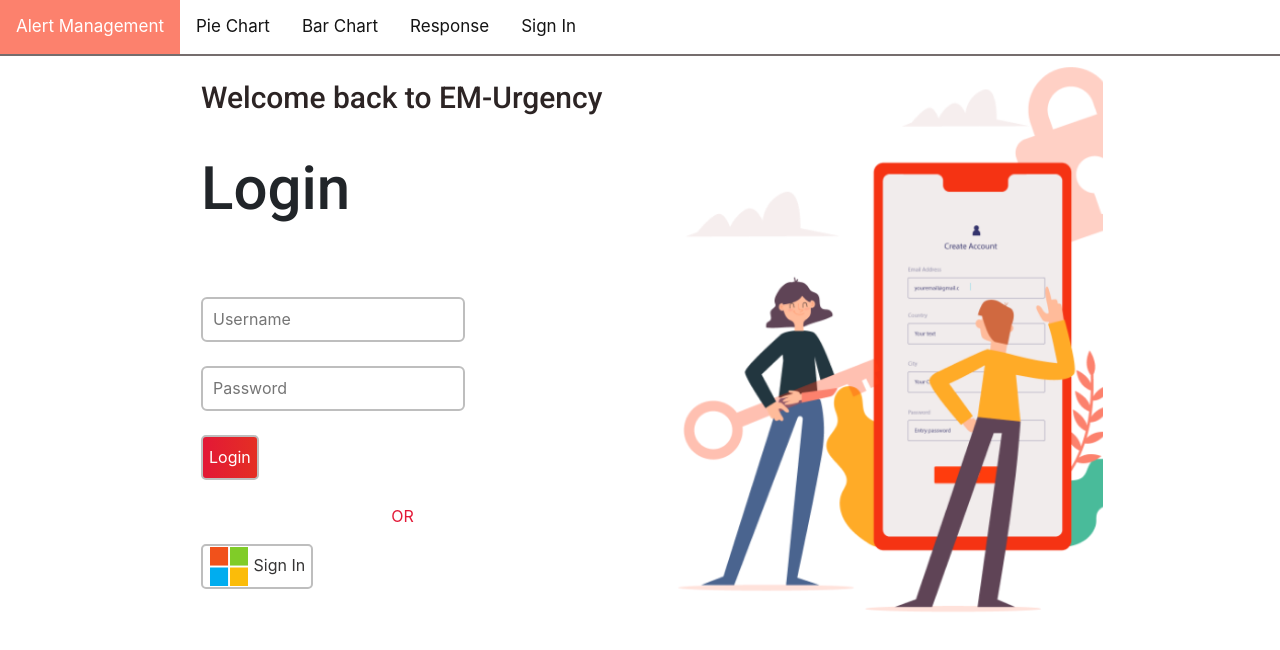
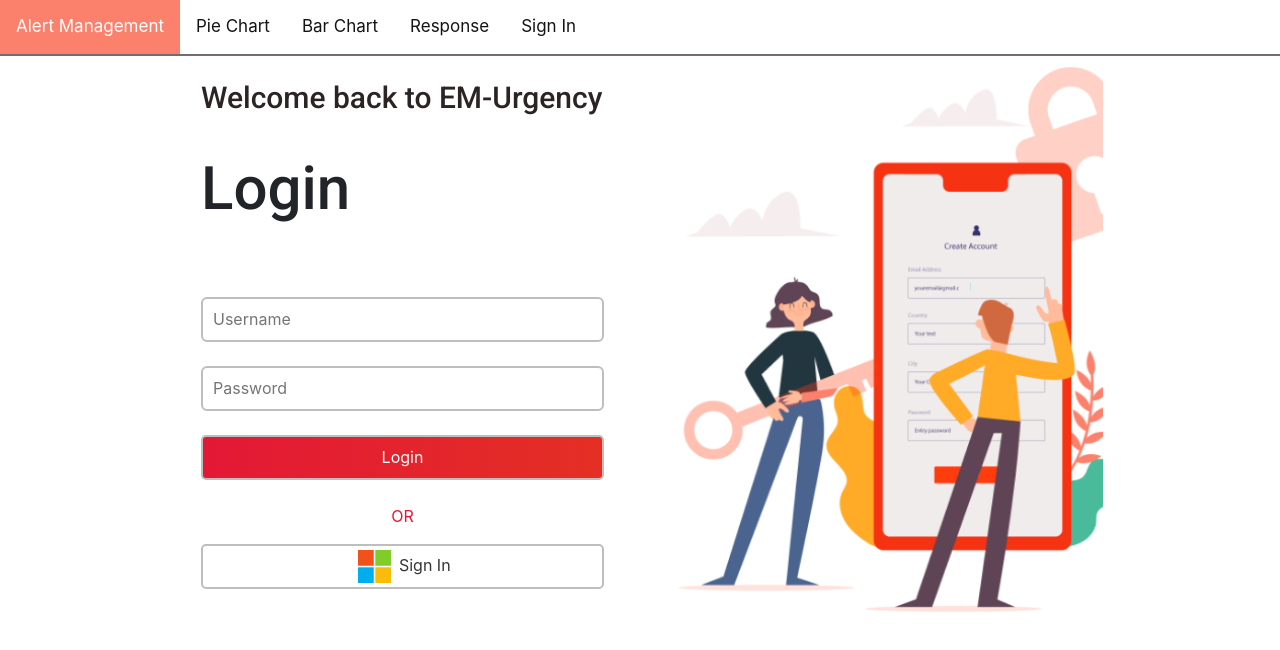
Before and after one commit to adnanmk-1999/EM-Urgency-FrontEnd, a React (Create React App) app: page /login in a window 1280 px wide. Shown: the top 650 px of the page. Built offline with nearby package versions, Linux system fonts and the light colour scheme.

Commit message:
console cleared

```diff
--- a/src/App.css
+++ b/src/App.css
@@ -1,6 +1,3 @@
-.App {
-  width: fill;
-}
 
 .addButton {
   text-align: right;
--- a/src/pages/barChart/barChart.js
+++ b/src/pages/barChart/barChart.js
@@ -3,7 +3,7 @@
 
 function BarChart1(){
 
-    const [data, setData] = useState([
+    const [data] = useState([
         { name: "Christmas", NotResponded: 30, Responded: 35 },
         { name: "Subject 2", NotResponded: 46, Responded: 23 },
         { name: "Subject 3", NotResponded: 43, Responded: 21 },
--- a/src/pages/login/login.css
+++ b/src/pages/login/login.css
@@ -40,7 +40,7 @@
     border-color: #5369f8; */
     background-image: linear-gradient(to right, #E31836 , #E42F24);
     color: #fff;
-    width: fill;
+    width: stretch;
     height: 45px;
     border-radius: 5px;
     border: 2px solid #bebebe;
@@ -53,7 +53,7 @@
 
   .signIn {
     color: rgb(54, 53, 53);
-    width: fill;
+    width: stretch;
     height: 45px;
     border-radius: 5px;
     background-color:white;
@@ -66,7 +66,7 @@
   }
 
   .userTextFeild {
-    width: fill;
+    width: stretch;
     height: 45px;
     border: 2px solid #bebebe;
     box-sizing: border-box;
@@ -79,7 +79,7 @@
   }
   .password {
 /* position: absolute; */
-    width: fill;
+    width: stretch;
     height: 45px;
     padding-left: 10px;
     border: 2px solid #bebebe;
--- a/src/pages/login/loginPage.js
+++ b/src/pages/login/loginPage.js
@@ -99,7 +99,7 @@
                         </button><br/><br/>
                         <p style={{color:"#E31836", textAlign: 'center'}}>OR</p>
                         <button type="submit" className="signIn">
-                          <img className="microsoftLogo" src = {MicrosoftLogo}></img> Sign In
+                          <img className="microsoftLogo" src = {MicrosoftLogo} alt="logo"></img> Sign In
                         </button><br/>
 
 
--- a/src/pages/pieChart/pieChart.js
+++ b/src/pages/pieChart/pieChart.js
@@ -3,12 +3,12 @@
 
 function PieChart1() {
 
-    const [count, setCount] = useState(
+    const [count] = useState(
         {id : 1, success : 40, fail : 10, pending : 10}
     )
 
 
-    const [data, setData] = useState([
+    const [data] = useState([
         { name: "Success", value: count.success, fill: "#88E16E"},
         { name: "Pending", value: count.pending, fill: "#F5E767"},
         { name: "Fail", value: count.fail, fill: "#F66060"}
--- a/src/pages/response/userResponse.js
+++ b/src/pages/response/userResponse.js
@@ -1,7 +1,6 @@
 import React, { useState } from 'react';
 import MaterialTable from 'material-table'
 import {AddIcon} from '@material-ui/icons/Add';
-import { useNavigate } from 'react-router-dom';
 import RespondBox from './components/respondBox';
 
 import './userResponse.css';
@@ -9,7 +8,7 @@
 
 function UserResponse() {
 
-  const [responseData, setResponseData] = useState([
+  const [responseData] = useState([
     { id : "1", No:"1", date: "2020-04-07", category: "announcement", subject : "Subject 1", message: "1 All employees are requsted to update their pending leaves before 14 Jan", reply: "yes"},
     { id : "2", No:"2",  date: "2022-01-10", category: "alert", subject : "Subject 2", message: "2 All employees are requsted to update their pending leaves before 14 Jan", reply: "yes"},
     { id : "3", No:"3",  date: "2020-04-07", category: "event", subject : "Subject 3", message: " 3 All employees are requsted to update their pending leaves before 14 Jan", reply: "pending"},
@@ -36,7 +35,7 @@
   ]
 
   //State to store the message to be displayed in the message box, which is in another component
-  const [message, setMessage] = useState('Message');
+  const [message] = useState('Message');
 
 
 
```
